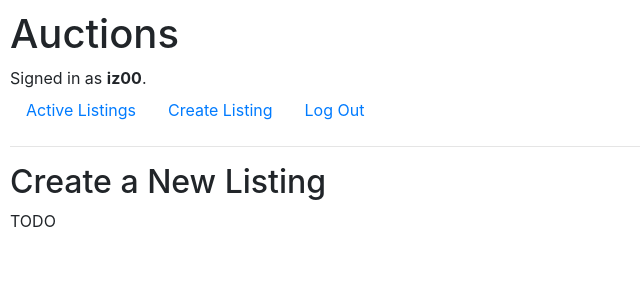
After one commit to iz00/CS50-PSETS, a Django app: page /create/ in a window 1280 px wide. The commit adds this page. Shown: the top 300 px of the page, without its empty margins (0-640 px from the left). Run offline with Django 3.2, Linux system fonts and the light colour scheme; a user stored in the database is signed in; some libraries are stand-ins or nearby versions.

Commit message:
Add beggining create listing feature and add functionality of login required

```diff
--- /dev/null
+++ b/auctions/templates/auctions/create.html
@@ -0,0 +1,7 @@
+{% extends "auctions/layout.html" %}
+
+{% block body %}
+    <h2>Create a New Listing</h2>
+
+    TODO
+{% endblock %}
--- a/auctions/templates/auctions/layout.html
+++ b/auctions/templates/auctions/layout.html
@@ -22,6 +22,9 @@
             </li>
             {% if user.is_authenticated %}
                 <li class="nav-item">
+                    <a class="nav-link" href="{% url 'create' %}">Create Listing</a>
+                </li>
+                <li class="nav-item">
                     <a class="nav-link" href="{% url 'logout' %}">Log Out</a>
                 </li>
             {% else %}
--- a/auctions/templates/auctions/login.html
+++ b/auctions/templates/auctions/login.html
@@ -16,6 +16,7 @@
         <div class="form-group">
             <input class="form-control" type="password" name="password" placeholder="Password">
         </div>
+        <input name="next_page" type="hidden" value="{{ next_page }}">
         <input class="btn btn-primary" type="submit" value="Login">
     </form>
 
--- a/auctions/urls.py
+++ b/auctions/urls.py
@@ -4,7 +4,8 @@ from . import views
 
 urlpatterns = [
     path("", views.index, name="index"),
-    path("login", views.login_view, name="login"),
-    path("logout", views.logout_view, name="logout"),
-    path("register", views.register, name="register")
+    path("create/", views.create, name="create"),
+    path("login/", views.login_view, name="login"),
+    path("logout/", views.logout_view, name="logout"),
+    path("register/", views.register, name="register")
 ]
--- a/auctions/views.py
+++ b/auctions/views.py
@@ -1,19 +1,29 @@
+from django import forms
 from django.contrib.auth import authenticate, login, logout
+from django.contrib.auth.decorators import login_required
 from django.db import IntegrityError
 from django.http import HttpResponse, HttpResponseRedirect
 from django.shortcuts import render
 from django.urls import reverse
 
-from .models import User
+from .models import *
 
 
 def index(request):
     return render(request, "auctions/index.html")
 
 
+@login_required
+def create(request):
+    if request.method == "GET":
+        return render(request, "auctions/create.html")
+
+
 def login_view(request):
     if request.method == "GET":
-        return render(request, "auctions/login.html")
+        return render(request, "auctions/login.html", {
+            "next_page": f"{request.GET.get('next', '')}"
+        })
 
     # Attempt to sign user in
     username = request.POST["username"]
@@ -23,6 +33,12 @@ def login_view(request):
     # Check if authentication successful
     if user:
         login(request, user)
+
+        next_page = request.POST["next_page"]
+
+        if next_page:
+            return HttpResponseRedirect(f"{next_page}")
+
         return HttpResponseRedirect(reverse("index"))
 
     return render(request, "auctions/login.html", {
--- a/commerce/settings.py
+++ b/commerce/settings.py
@@ -119,5 +119,6 @@ USE_TZ = True
 # Static files (CSS, JavaScript, Images)
 # https://docs.djangoproject.com/en/3.0/howto/static-files/
 
+DEFAULT_AUTO_FIELD = 'django.db.models.AutoField'
+LOGIN_URL = 'login'
 STATIC_URL = '/static/'
-DEFAULT_AUTO_FIELD = 'django.db.models.AutoField'
```
Also changed, not shown: db.sqlite3.
